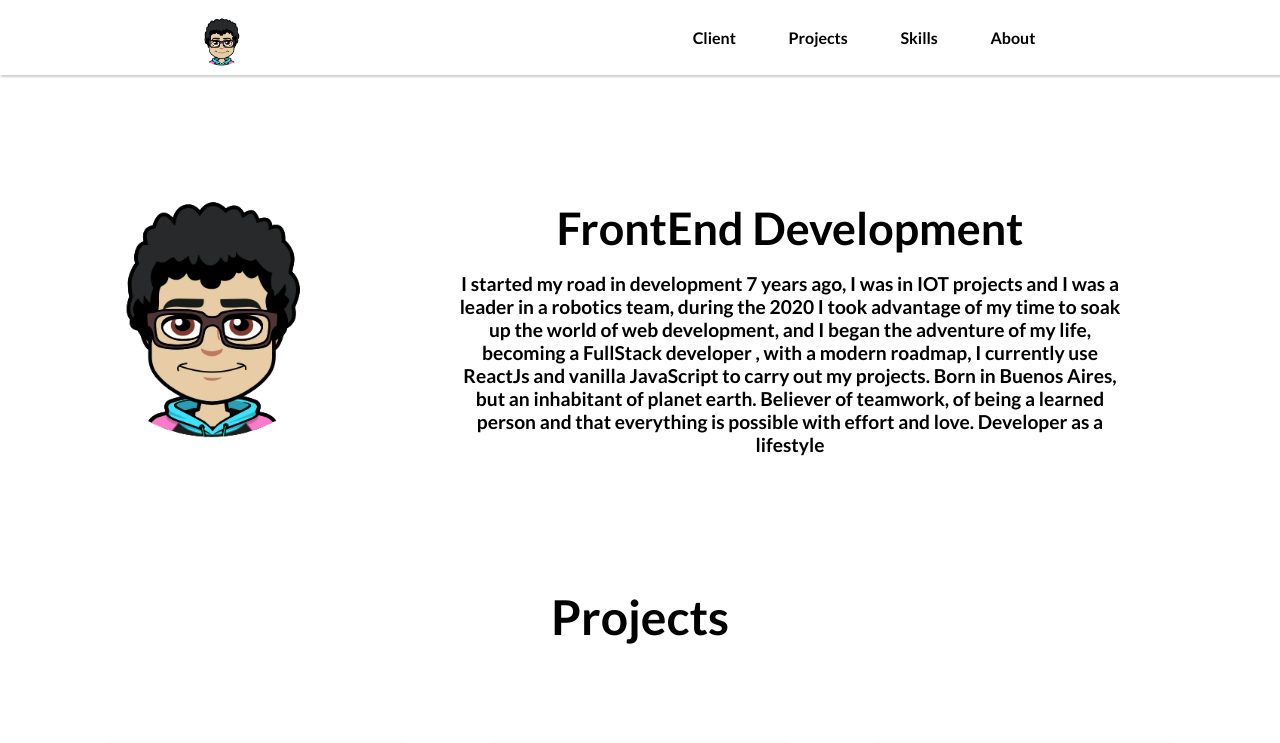
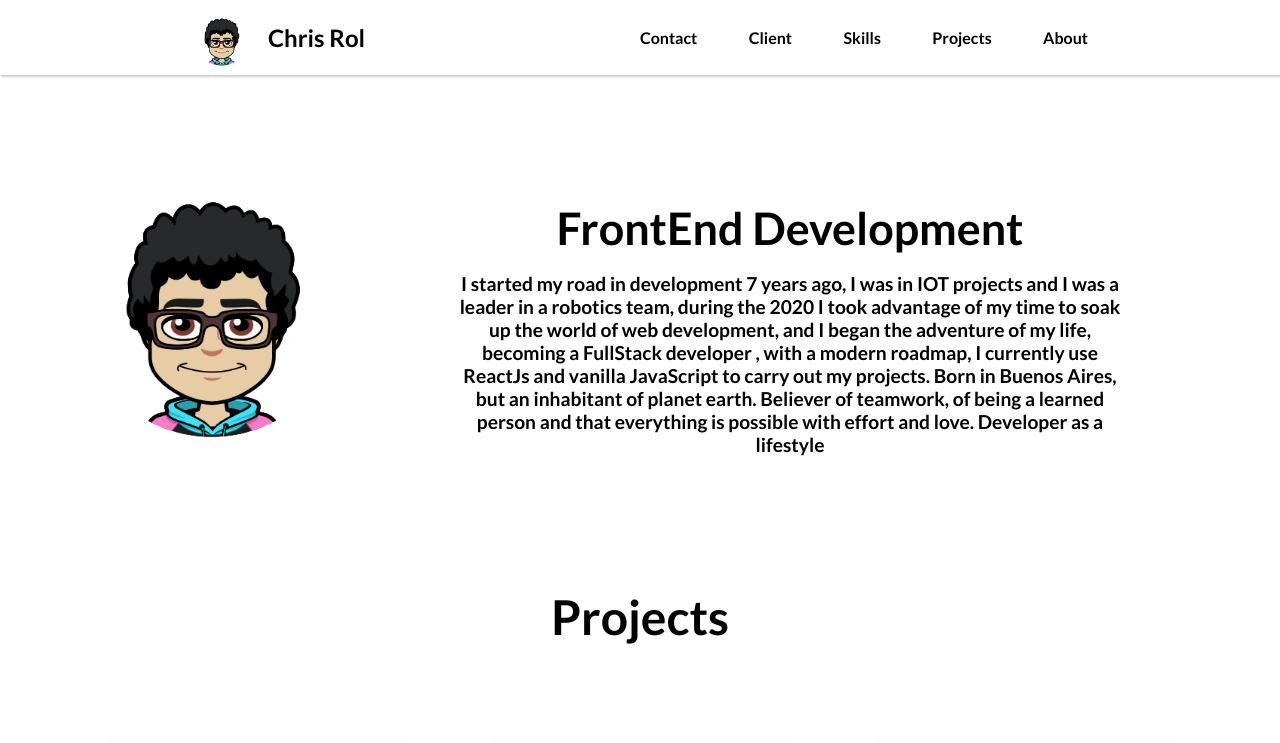
Before and after one commit to chrisRol2/Portfolio, a React (Create React App) app in the folder myportfolio2/: page / in a window 1280 px wide. Shown: the top 743 px of the page. Built offline with nearby package versions, Linux system fonts and the light colour scheme.

Commit message:
added styles and menu

```diff
--- a/myportfolio2/src/Components/NavBar.js
+++ b/myportfolio2/src/Components/NavBar.js
@@ -1,8 +1,9 @@
 import React, { useContext } from "react";
+import styled from "styled-components";
+import "./Styles/menuButton.css";
+
 import LangContext from "../Context/LangContext.js";
 import logo from "../Images/MarcaColor.png";
-function NavBar() {
-  const { text } = useContext(LangContext);
 const styles = {};
 styles.navBar = {
   display: "flex",
@@ -12,8 +13,9 @@ function NavBar() {
   width: "100%",
   justifyContent: "center",
   boxShadow: "2px 1px 2px 1px rgba(0, 0, 0, 0.2)",
-    backgroundColor: "#ffffffc0",
+  backgroundColor: "#ffffff50",
   backdropFilter: "blur(10px)",
+  zIndex: "1",
 };
 styles.ul = {
   display: "flex",
@@ -31,20 +33,76 @@ function NavBar() {
 styles.logo = {
   height: "80%",
 };
-  styles.li = {
-    cursor: "pointer",
-  };
+
+const Li = styled.li`
+  cursor: pointer;
+`;
+
+const H2 = styled.h2`
+  justify-self: start;
+  margin-left: 1rem;
+  display: block;
+  @media (max-width: 853px) {
+    display: none;
+  }
+  /* font-size: 2rem; */
+`;
+const LogoName = styled.div`
+  height: 100%;
+  display: flex;
+  align-items: center;
+  justify-content: center;
+`;
+
+const MenuButton = styled.button`
+  display: none;
+  @media (max-width: 853px) {
+    display: block;
+  }
+`;
+
+const Nav = styled.ul`
+  display: flex;
+  justify-content: space-between;
+  align-items: center;
+  height: 100%;
+  width: 70%;
+`;
+const Links = styled(Nav)`
+  width: 50% !important;
+  @media (max-width: 853px) {
+    display: none !important;
+  }
+`;
+function NavBar() {
+  const { text } = useContext(LangContext);
+
   return (
     <nav style={styles.navBar}>
-      <ul style={styles.ul}>
+      <Nav>
+        <LogoName>
           <img src={logo} alt="logo" style={styles.logo} />
-        <ul style={styles.ul2}>
-          <li style={styles.li}>{text.clients}</li>
-          <li style={styles.li}>{text.projects}</li>
-          <li style={styles.li}>{text.skills}</li>
-          <li style={styles.li}>{text.about}</li>
-        </ul>
-      </ul>
+          <H2>Chris Rol</H2>
+        </LogoName>
+        <Links>
+          <Li style={styles.li}>{text.contact}</Li>
+          <Li style={styles.li}>{text.clients}</Li>
+          <Li style={styles.li}>{text.skills}</Li>
+          <Li style={styles.li}>{text.projects}</Li>
+          <Li onClick={() => window.scrollTo(0, 0)} style={styles.li}>
+            {text.about}
+          </Li>
+        </Links>
+        <MenuButton
+          // onClick={handleMenuClick}
+          className={`hamburger hamburger--spring ${false ? "is-active" : ""}`}
+          type="button"
+        >
+          <span className="hamburger-box ">
+            <span className="hamburger-inner"></span>
+          </span>
+        </MenuButton>
+      </Nav>
     </nav>
   );
 }
```
Lines whose indentation alone changed are shown as unchanged.
